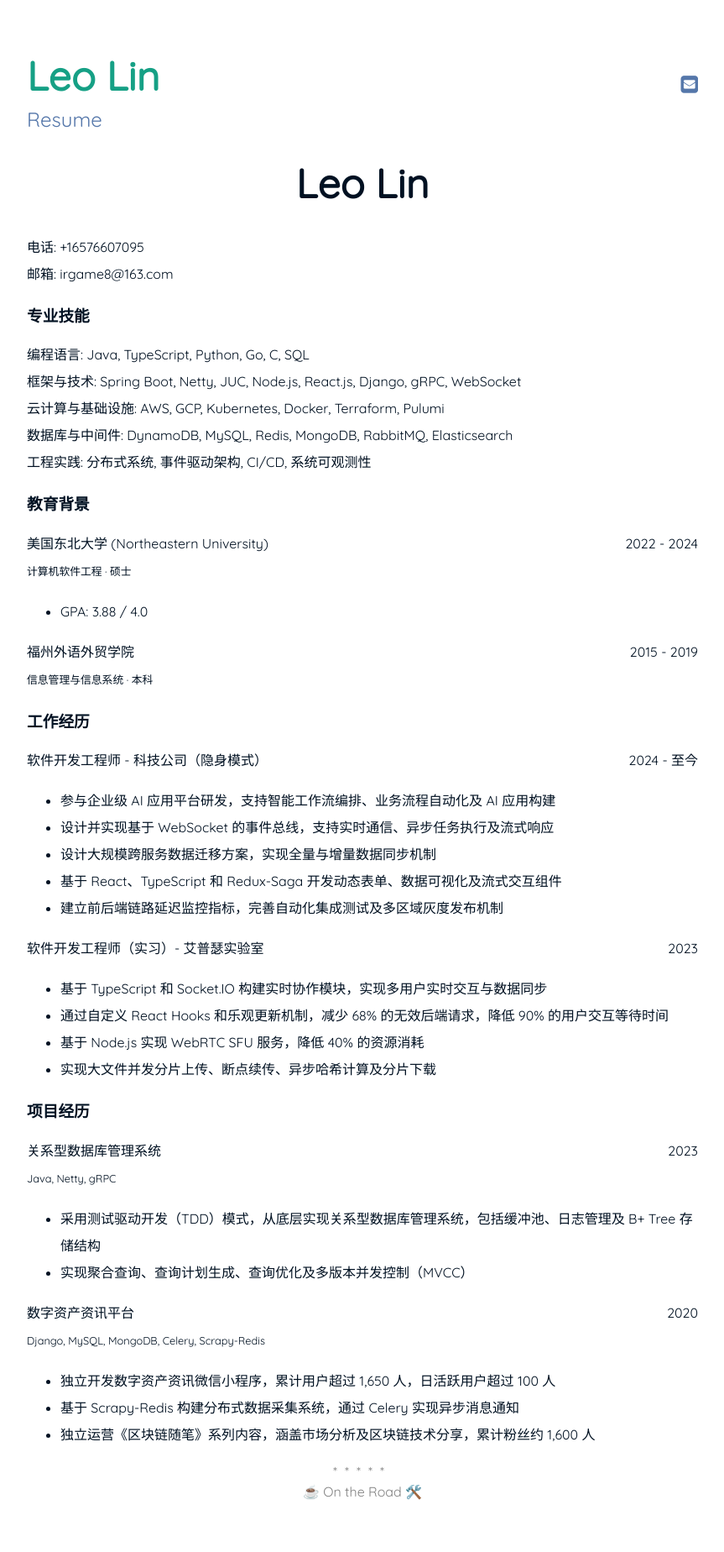
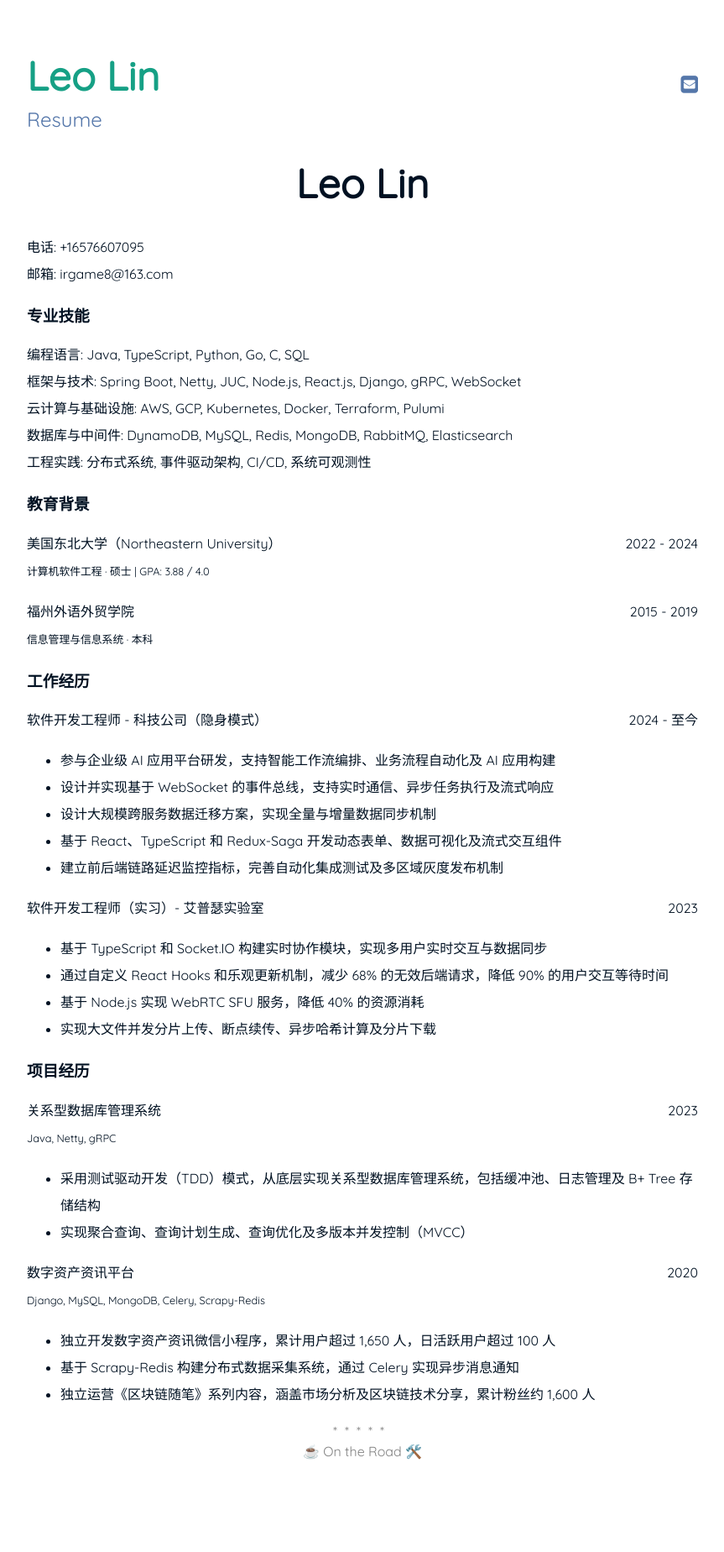
Before and after one commit to user1684/user1684.github.io, a Jekyll site: the page built from resume.md, in a window 1280 px wide. Shown: the whole page at 84% size, without its empty margins (208-1071 px from the left). Built offline with Jekyll 4.4.1, drawn with Linux system fonts in a browser that asks for light colours; after the commit the page ends 1800 px from its top, so only the background shows below that.

Commit message:
Update resume.md

```diff
--- a/resume.md
+++ b/resume.md
@@ -18,13 +18,13 @@ title: Leo Lin
 数据库与中间件: DynamoDB, MySQL, Redis, MongoDB, RabbitMQ, Elasticsearch <br>
 工程实践: 分布式系统, 事件驱动架构, CI/CD, 系统可观测性 <br>
 
+
 ### 教育背景
 
-美国东北大学 (Northeastern University) <span style="float: right; ">2022 - 2024</span>
-<small>计算机软件工程 · 硕士</small>
-* GPA: 3.88 / 4.0
+美国东北大学（Northeastern University） <span style="float: right; ">2022 - 2024</span><br>
+<small>计算机软件工程 · 硕士 | GPA: 3.88 / 4.0</small>
 
-福州外语外贸学院 <span style="float: right; ">2015 - 2019</span>
+福州外语外贸学院 <span style="float: right; ">2015 - 2019</span><br>
 <small>信息管理与信息系统 · 本科</small>
 
 ### 工作经历
```
